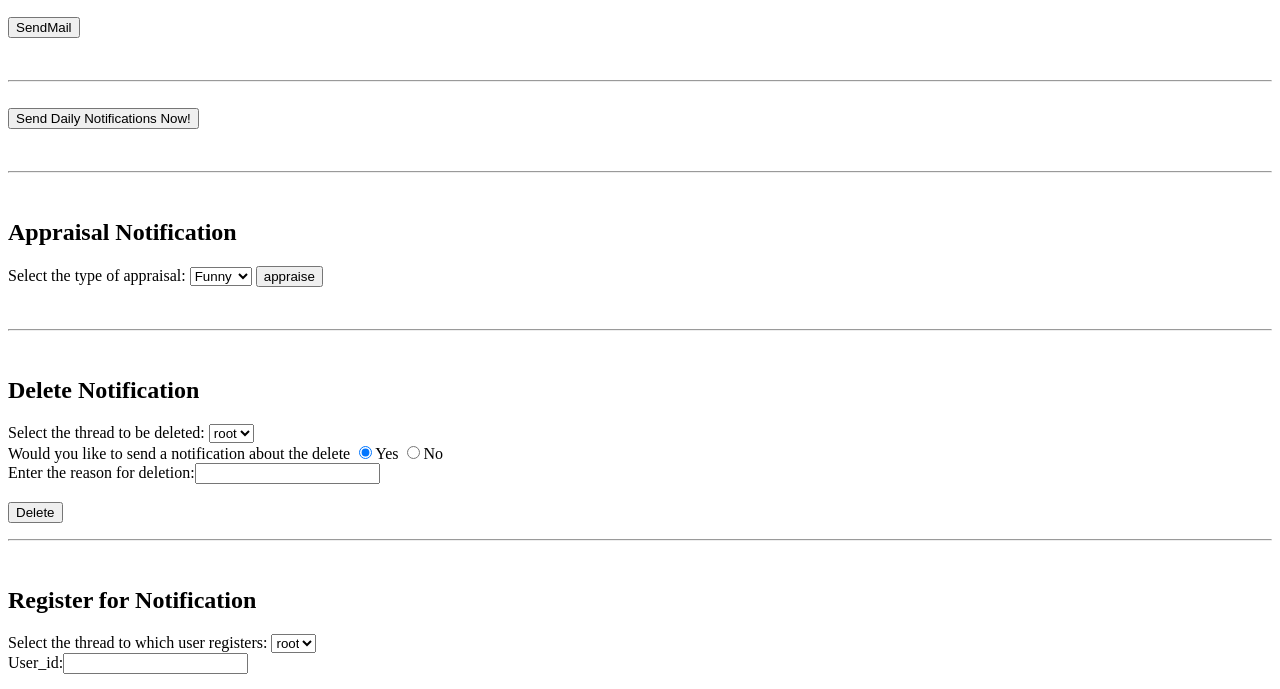
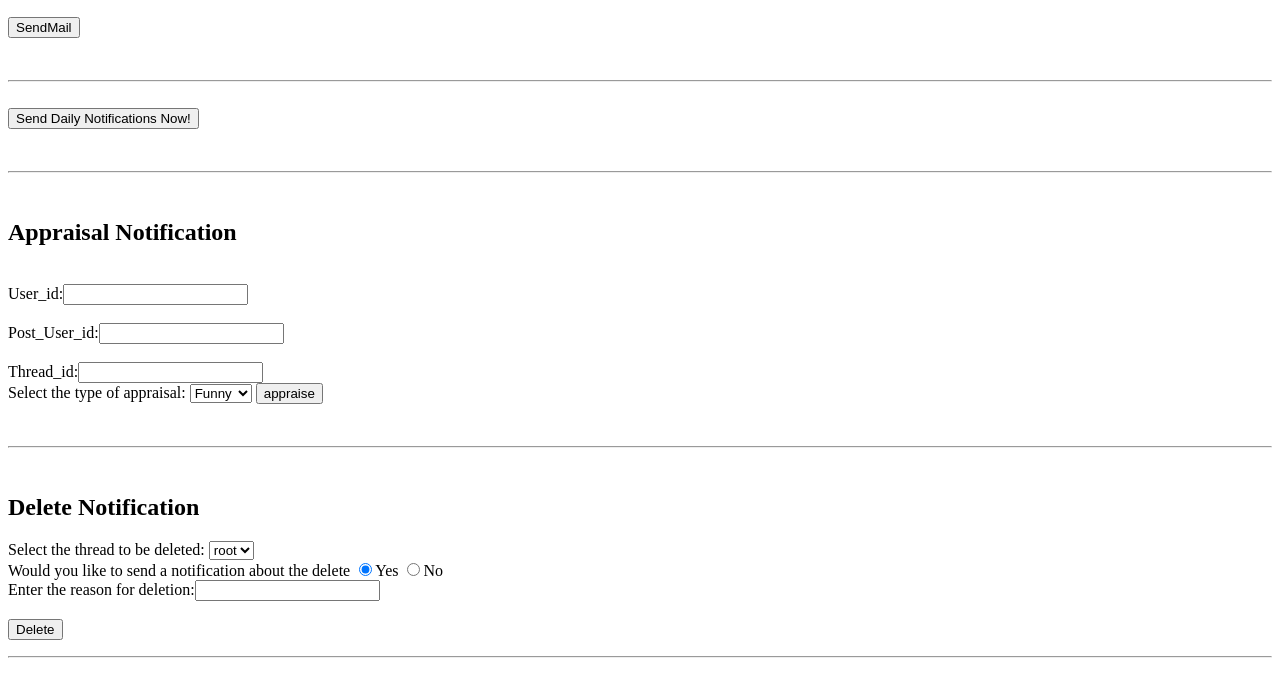
Before and after one commit to BuzzSpaceB/Notification, a website: page test.html in a window 1280 px wide. Shown: the part 96-785 px from the top of the page. Drawn offline with Linux system fonts and the light colour scheme.

Commit message:
Added Fun

```diff
--- a/test.html
+++ b/test.html
@@ -18,7 +18,20 @@
 	<hr>
 	<br>
 	<h2>Appraisal Notification</h2>
+
+
 	<form action='/appraisal' method="POST">
+	<br>
+        User_id:<input type="text" name="User_id">
+     <br>
+	 <br>
+        Post_User_id:<input type="text" name="Post_User_id">
+        <br>
+		<br>
+        Thread_id:<input type="text" name="Thread_id">
+      <br>
+
+
 		Select the type of appraisal:
 		<select id="appraisalType" name="appraisal">
 			<option value="Funny">Funny</option>
```
